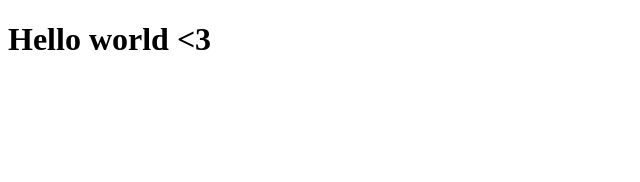
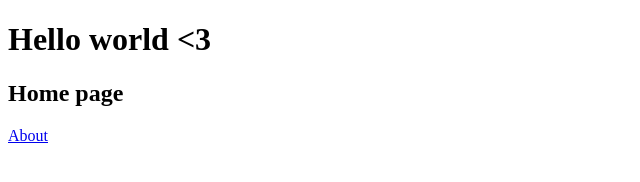
Before and after one commit to MikamiSama/P42_MH_first, a plain HTML site: page index.html in a window 1280 px wide. Shown: the whole page, without its empty margins (0-640 px from the left). Drawn offline with Linux system fonts and the light colour scheme.

Commit message:
Create frist project

```diff
--- a/index.html
+++ b/index.html
@@ -7,5 +7,7 @@
 </head>
 <body>
 	<h1>Hello world <3</h1>
+	<h2>Home page</h2>
+	<a href="./about.html">About</a>
 </body>
 </html>
```
